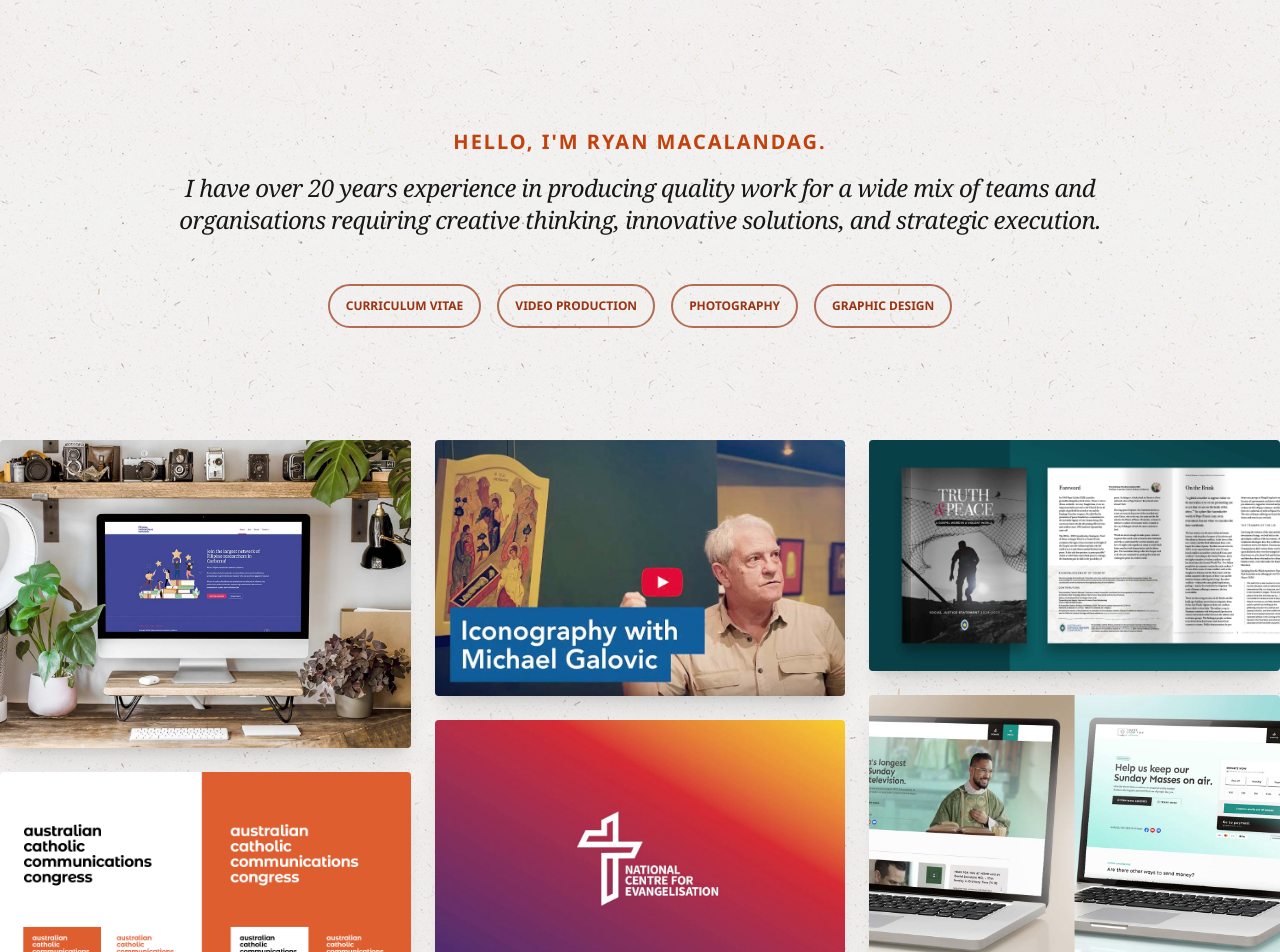
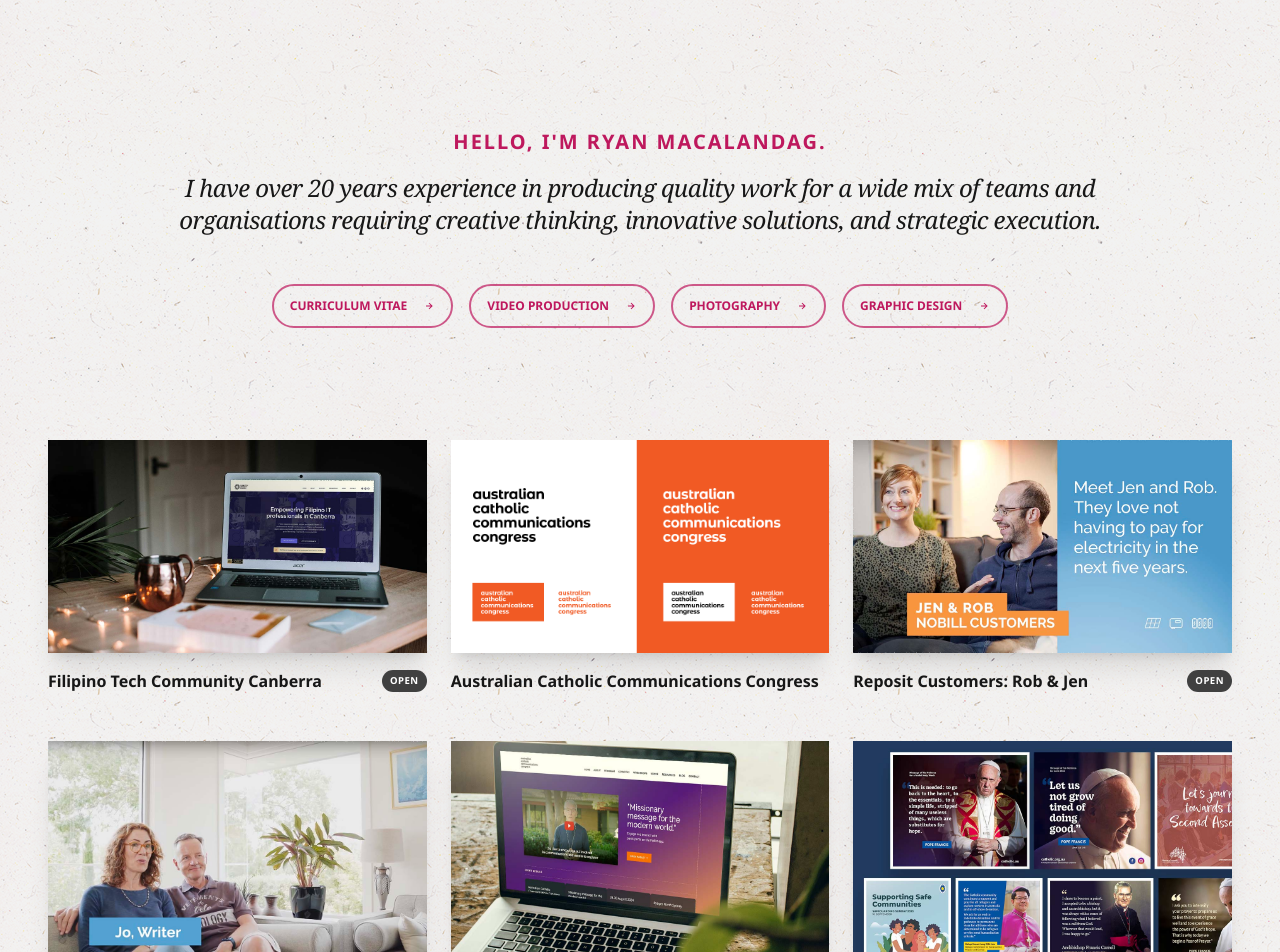
Before and after one commit to ryanmacalandag/hello-ryan, a Next.js app: page / in a window 1280 px wide. Shown: the top 952 px of the page. Built offline with nearby package versions, Linux system fonts and the light colour scheme.

Commit message:
add visit buttons

```diff
--- a/app/components/Footer.tsx
+++ b/app/components/Footer.tsx
@@ -2,9 +2,10 @@
 
 export default function Footer() {
   return (
-    <footer className='w-full max-w-screen-xl mx-auto flex flex-col gap-12 sm:gap-16 lg:gap-20 px-6 md:px-16'>
+    <footer className='w-full max-w-screen-xl mx-auto flex flex-col px-6 md:px-16 pt-12 pb-20'>
 
-      <p className='text-center text-sm uppercase sm:text-md font-mono'>Copyright ©2024 Australian Capital Territory</p>
+      <p className='text-center text-sm sm:text-md'>Copyright ©2024 All rights reserved.</p>
+      <p className='text-center text-sm sm:text-md'>Australian Capital Territory</p>
 
     </footer>
   )
--- a/app/data/portfolio.ts
+++ b/app/data/portfolio.ts
@@ -3,14 +3,16 @@
   url: string;
   slug: string;
   tags: string;
+  link?: string;
 };
 
 export const portfolio:PortfolioType[] = [
   {
-    title: 'Filipino Researchers Group',
-    url: '/portfolio/filipino-researchers.jpg',
-    slug: 'filipino-researchers',
-    tags: 'event, branding',
+    title: 'Filipino Tech Community Canberra',
+    url: '/portfolio/ftcc-website.jpg',
+    slug: 'ftcc-website',
+    tags: 'website, branding',
+    link: 'https://ftcc.org.au',
   },
   {
     title: 'Australian Catholic Communications Congress',
@@ -19,16 +21,25 @@
     tags: 'event, branding',
   },
   {
+    title: 'Reposit Customers: Rob & Jen',
+    url: '/portfolio/reposit-rob-jen.jpg',
+    slug: 'reposit-rob-jen',
+    tags: 'event, branding',
+    link: 'https://youtu.be/V4t8SFut-rU?si=BhlgGUqwpJqRCvFi'
+  },
+  {
     title: 'Reposit Customers',
     url: '/portfolio/reposit-customers.jpg',
     slug: 'reposit-customers',
     tags: 'corporate, video, marketing',
+    link: 'https://youtu.be/9kTQbSJkCDg?si=gWu2vUdXGuiQ7pGe',
   },
   {
     title: 'Australian Catholic Communications Congress',
     url: '/portfolio/media-congress-website-01.jpg',
     slug: 'media-congress-website-01',
     tags: 'event, website',
+    link: 'https://mediacongress.catholic.au/',
   },
   {
     title: 'ACBC Social Media Tiles',
@@ -41,6 +52,7 @@
     url: '/portfolio/michael-galovic.jpg',
     slug: 'michael-galovic',
     tags: 'video',
+    link: 'https://youtu.be/swIIw0EYAVE?si=eQ4Wu9xUDRiz6gV3',
   },
   {
     title: 'National Centre for Evangelisation',
--- a/app/layout.tsx
+++ b/app/layout.tsx
@@ -3,7 +3,7 @@
 
 export const metadata: Metadata = {
   title: "Ryan Macalandag",
-  description: "Profile, portfolio and blog",
+  description: "Profile, portfolio and links",
 };
 
 export default function RootLayout({
--- a/app/page.tsx
+++ b/app/page.tsx
@@ -2,43 +2,56 @@
 import { portfolio } from "./data/portfolio";
 import Image from "next/image";
 import Footer from "./components/Footer";
+import { BiRightArrowAlt } from "react-icons/bi";
 
 export default async function Page() {
 
   return (
-    <section id="hero-01" className="w-full max-w-screen-xl mx-auto flex flex-col gap-12 sm:gap-16 lg:gap-20">
+    <section id="hero-01" className="w-full max-w-screen-2xl mx-auto flex flex-col gap-12 sm:gap-16 lg:gap-20">
 
       <div className="flex flex-col gap-4 amd:gap-12 text-left md:text-center px-6 md:px-24 xl:px-32 pt-16 md:pt-24 lg:pt-32">
-        <h1 className="w-full text-base md:text-xl font-sans font-bold text-orange-700 uppercase tracking-widest">Hello, I&apos;m Ryan Macalandag.</h1>
+        <h1 className="w-full text-base md:text-xl font-sans font-bold text-pink-700 uppercase tracking-widest">Hello, I&apos;m Ryan Macalandag.</h1>
         <p className="text-xl lg:text-2xl text-balance tracking-tight leading-normal italic">I have over 20 years experience in producing quality work for a wide mix of teams and organisations requiring creative thinking, innovative solutions, and strategic execution.</p>
 
         <div className="w-full flex flex-col md:flex-row justify-center mt-4 md:mt-8 mb-8 gap-4">
-          <a href="https://drive.google.com/file/d/1tkYULJn7vnGtsDzEc8PmvESNaryj_PdD/view?usp=drive_link" className="bg-transparent hover:bg-orange-800 border-2 border-orange-800/70 font-sans font-bold tracking-0wider text-xs text-orange-800 hover:text-stone-100 uppercase px-4 py-3 rounded-full transition duration-200" target="_blank">Curriculum Vitae</a>
-          <a href="https://www.youtube.com/@ryanmacalandag5279" className="bg-transparent hover:bg-orange-800 border-2 border-orange-800/70 font-sans font-bold tracking-0wider text-xs text-orange-800 hover:text-stone-100 uppercase px-4 py-3 rounded-full transition duration-200" target="_blank">Video Production</a>
-          <a href="https://drive.google.com/file/d/1Nl2g4c7eY2uSImQrvbHTFPfH5m8ddBue/view?usp=sharing" className="bg-transparent hover:bg-orange-800 border-2 border-orange-800/70 font-sans font-bold tracking-0wider text-xs text-orange-800 hover:text-stone-100 uppercase px-4 py-3 rounded-full transition duration-200" target="_blank">Photography</a>
-          <a href="https://drive.google.com/file/d/1xBWdDAM8HX6vAL8bdHMWGZ02V_D9GBuY/view?usp=sharing" className="bg-transparent hover:bg-orange-800 border-2 border-orange-800/70 font-sans font-bold tracking-0wider text-xs text-orange-800 hover:text-stone-100 uppercase px-4 py-3 rounded-full transition duration-200" target="_blank">Graphic Design</a>
+          <a href="https://drive.google.com/file/d/1tkYULJn7vnGtsDzEc8PmvESNaryj_PdD/view?usp=drive_link" className="flex justify-between items-center gap-4 bg-transparent hover:bg-pink-700 border-2 border-pink-700/70 font-sans font-bold tracking-0wider text-xs text-pink-700 hover:text-stone-100 uppercase px-4 py-3 rounded-full transition duration-200" target="_blank">Curriculum Vitae <BiRightArrowAlt></BiRightArrowAlt></a>
+          <a href="https://www.youtube.com/@ryanmacalandag5279" className="flex justify-between items-center gap-4 bg-transparent hover:bg-pink-700 border-2 border-pink-700/70 font-sans font-bold tracking-0wider text-xs text-pink-700 hover:text-stone-100 uppercase px-4 py-3 rounded-full transition duration-200" target="_blank">Video Production <BiRightArrowAlt></BiRightArrowAlt></a>
+          <a href="https://drive.google.com/file/d/1Nl2g4c7eY2uSImQrvbHTFPfH5m8ddBue/view?usp=sharing" className="flex justify-between items-center gap-4 bg-transparent hover:bg-pink-700 border-2 border-pink-700/70 font-sans font-bold tracking-0wider text-xs text-pink-700 hover:text-stone-100 uppercase px-4 py-3 rounded-full transition duration-200" target="_blank">Photography <BiRightArrowAlt></BiRightArrowAlt></a>
+          <a href="https://drive.google.com/file/d/1xBWdDAM8HX6vAL8bdHMWGZ02V_D9GBuY/view?usp=sharing" className="flex justify-between items-center gap-4 bg-transparent hover:bg-pink-700 border-2 border-pink-700/70 font-sans font-bold tracking-0wider text-xs text-pink-700 hover:text-stone-100 uppercase px-4 py-3 rounded-full transition duration-200" target="_blank">Graphic Design <BiRightArrowAlt></BiRightArrowAlt></a>
         </div>
 
       </div>
 
-      <div className="w-full max-w-screen-xl h-fit columns-1 md:columns-3xs lg:columns-xs gap-0 md:gap-6">
+      <div className="w-full grid grid-cols-12 gap-6 md:gap-6 px-6 md:px-12">
+      {/* <div className="w-full max-w-screen-xl h-fit columns-1 md:columns-3xs lg:columns-xs gap-0 md:gap-6"> */}
 
         {
           portfolio.map((item,key) => {
 
             return (
+              <div
+                key={key}
+                className="col-span-12 sm:col-span-6 lg:col-span-4 mb-2 lg:mb-6 flex flex-col gap-4"
+              >
                 <Link
-                key={key}
                   href={'/portfolio/' + item.slug}
+                  className="w-full h-full group aspect-video md:aspect-video overflow-hidden shadow-xl bg-stone-600/60"
                 >
                   <Image
                     src={item.url}
                     alt='gallery item'
                     width={320}
                     height={320}
-                  className='w-full h-fit rounded-none md:rounded object-cover mb-0 md:mb-6 shadow-xl bg-black hover:translate-x-1 scale-100 md:hover:scale-105 saturate-[.85] hover:saturate-100 transition duration-300'
+                    className='w-full h-full object-cover group-hover:scale-105 scale-100 md:group-hover:scale-105 saturate-100 group-hover:saturate-150 transition duration-300'
                   />
                 </Link>
+
+                <div className="flex flex-row justify-between items-center">
+                  <p className="text-base font-sans font-bold">{item.title}</p>
+                  <a href={item.link} className={ (item.link ? 'flex' : 'hidden') +  ' text-2xs font-sans font-bold uppercase tracking-wider rounded-full bg-neutral-700 hover:bg-neutral-900 text-white px-2 py-1 transition duration-300'} target="_blank">Open</a>
+                </div>
+
+              </div>
             )
           })
         }
--- a/tailwind.config.ts
+++ b/tailwind.config.ts
@@ -21,7 +21,10 @@
           'paper-neutral': "url('/patterns/paper-neutral.png')",
         },
         aspectRatio: {
-        'portrait': '3 / 5',
+          'portrait': '4 / 5',
+        },
+        fontSize: {
+          '2xs': '.6rem',
         },
       },
     },
```
Also changed, not shown: public/portfolio/ftcc-website.jpg (added), public/portfolio/reposit-rob-jen.jpg (added). Lines whose indentation alone changed are shown as unchanged.
